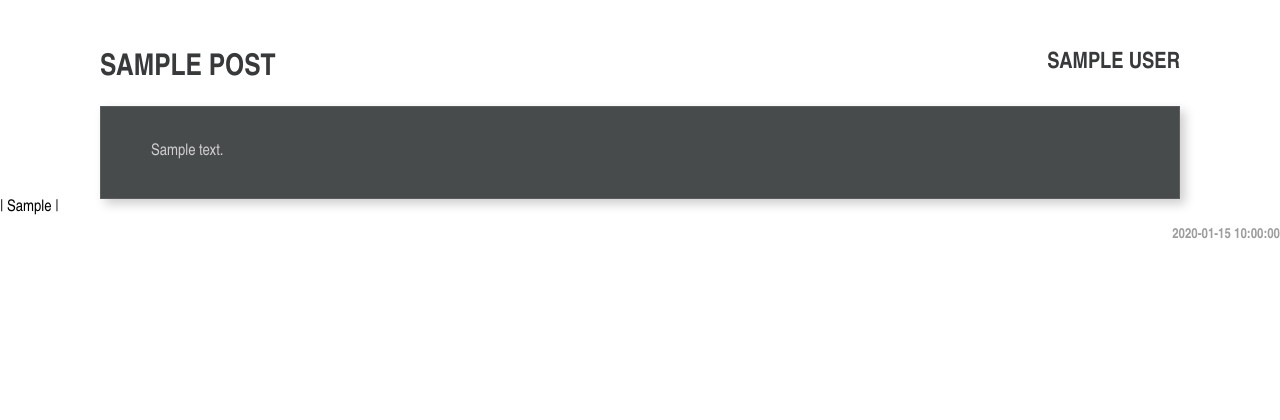
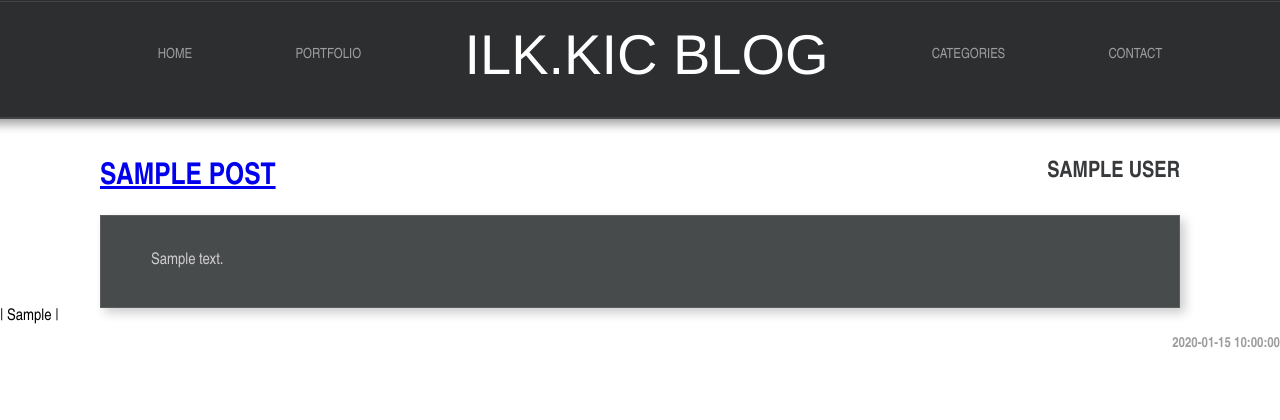
Before and after one commit to 23Suns/joshenderson.github.io, a PHP site: page / in a window 1280 px wide. Shown: the top 420 px of the page. After the commit the page ends 348 px from the top, so only its background shows below. Run offline with PHP 8.4, Linux system fonts and the light colour scheme; tables that the repository leaves empty or names only in its code hold one stand-in row (values such as "Sample post").

Commit message:
Added links in post titles

```diff
--- a/display_post.php
+++ b/display_post.php
@@ -4,6 +4,7 @@ function display_post($post, $tagres, $full=false){
 	$author = $post['author'];
 	$text = $post['text'];
 	$date = $post['date'];
+	$id = $post['id'];
 	$tags = "| ";
 	while($tag = mysqli_fetch_assoc($tagres)){
 		$tags .= $tag['tag'] . ' | ';
@@ -11,7 +12,7 @@ function display_post($post, $tagres, $full=false){
 	$body = <<<HERE
 	<div id="post">
 		<div id="topline">
-			<h1 id="title">$title</h1>
+			<h1 id="title"><a href="view.php?id=$id">$title</a></h1>
 			<h2 id="author">$author</h2>
 		</div>
 		<div id="bottomline">
--- a/index.php
+++ b/index.php
@@ -13,8 +13,19 @@ if(!$result){
 <html>
 	<head>
 		<title>ILK.KIC Blog</title>
-	<link rel="stylesheet" href="stylesheet.css">
+		<link rel="stylesheet" href="stylesheet.css">
 	</head>
+	<header>
+			<div id="navbar">
+				<ul>
+					<li><a>Home</a></li>
+					<li><a>Portfolio</a></li>
+					<li><span id="titletext">ILK.KIC BLOG</span></li>
+					<li><a>Categories</a></li>
+					<li><a>Contact</a></li>
+				</ul>
+			</div>
+	</header>
 	<body>
 	<?php
 	while($post = mysqli_fetch_assoc($result)){
```
